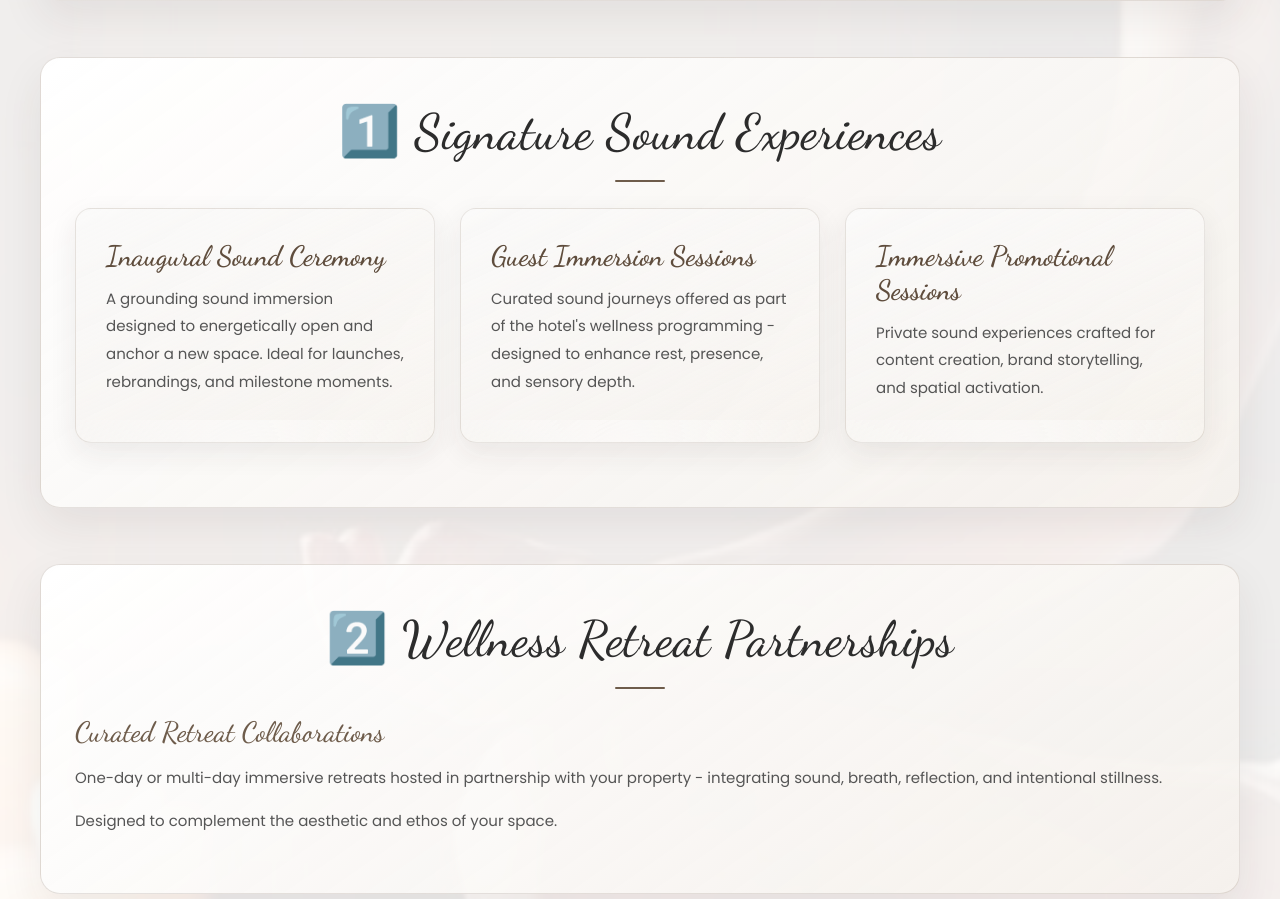
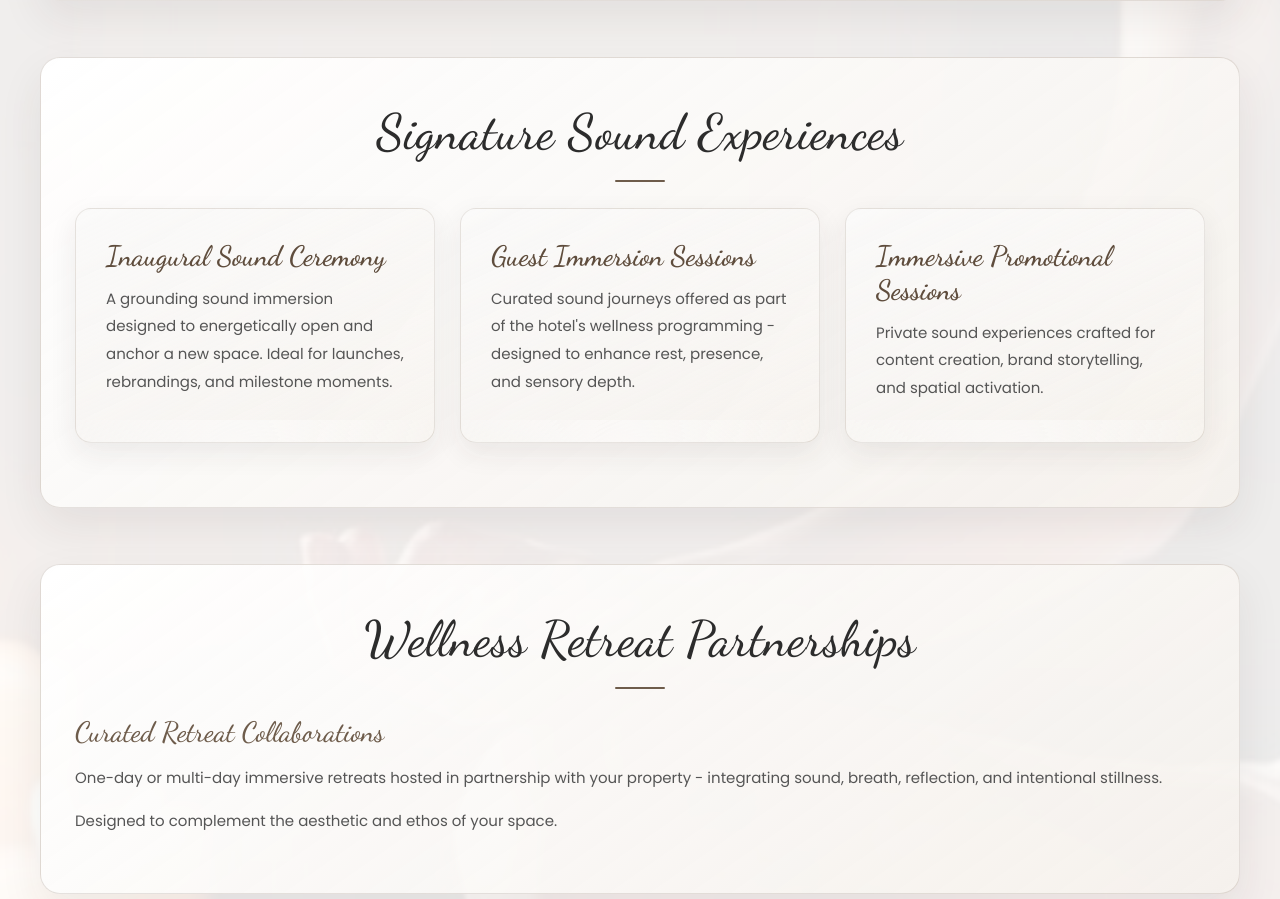
Before and after one commit to tomaryash54/amyana_v3_luxury_site, a React (Vite) app: page /hospitality in a window 1280 px wide. Shown: the part 1011-1910 px from the top of the page. Built offline with nearby package versions, Linux system fonts and the light colour scheme; no server answers.

Commit message:
Remove numbering from hospitality section headings

```diff
--- a/src/pages/Hospitality.jsx
+++ b/src/pages/Hospitality.jsx
@@ -17,7 +17,7 @@ return(
 </section>
 
 <section className="page-section">
-<h2>1️⃣ Signature Sound Experiences</h2>
+<h2>Signature Sound Experiences</h2>
 
 <div className="service-list">
 <div className="service-item">
@@ -38,7 +38,7 @@ return(
 </section>
 
 <section className="page-section">
-<h2>2️⃣ Wellness Retreat Partnerships</h2>
+<h2>Wellness Retreat Partnerships</h2>
 <h3>Curated Retreat Collaborations</h3>
 <p>One-day or multi-day immersive retreats hosted in partnership with your property - integrating sound, breath, reflection, and intentional stillness.</p>
 
```
